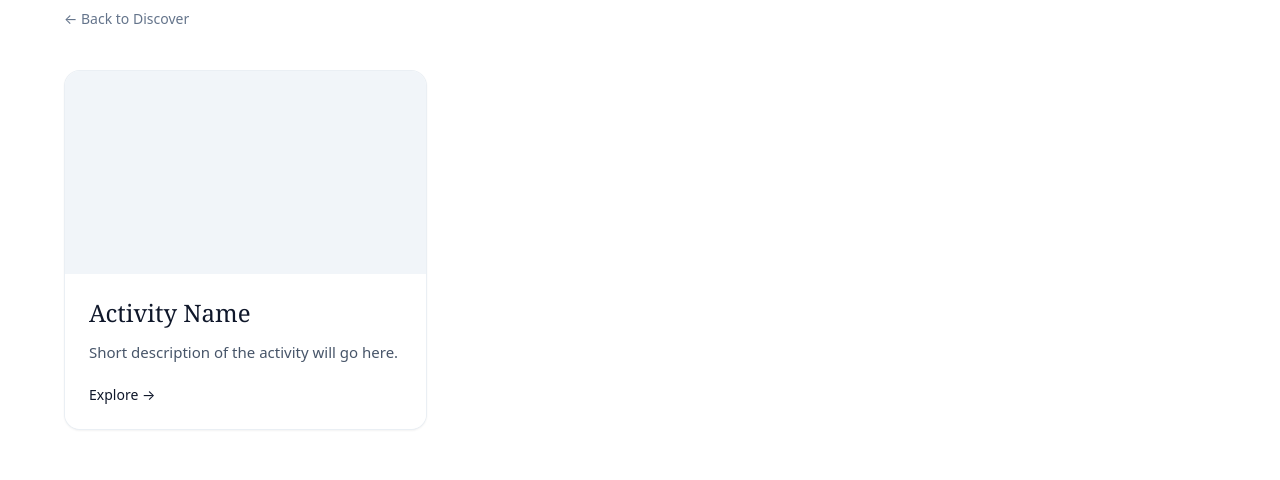
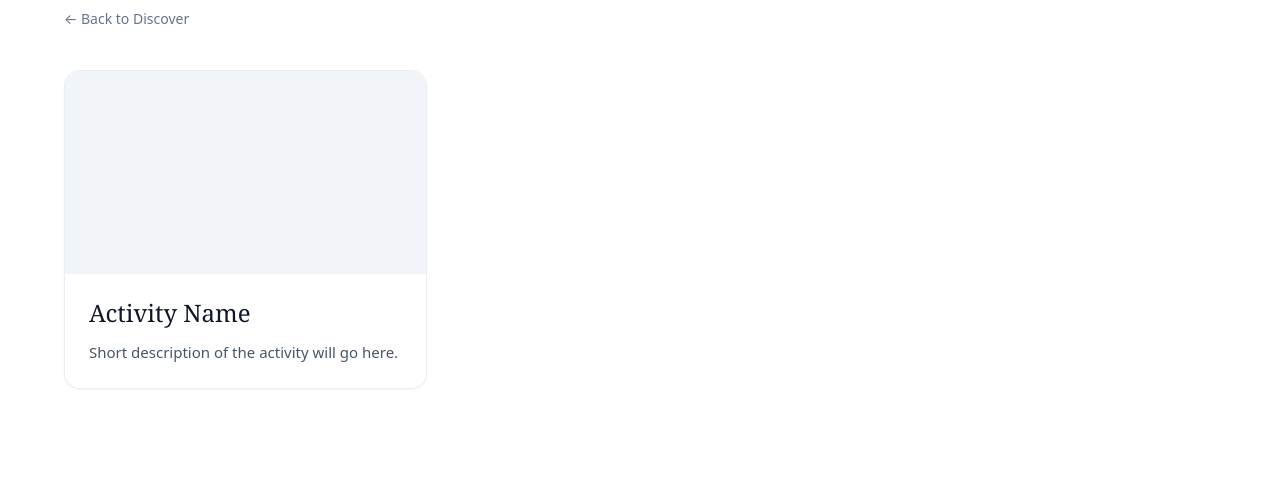
Before and after one commit to jfmichel86/Beyond-traveling-site-new-71, a Next.js app: page /discover-punta-mita/ocean-water-activities in a window 1280 px wide. Shown: the part 731-1211 px from the top of the page. Built offline with nearby package versions, Linux system fonts and the light colour scheme.

Commit message:
Update page.tsx

```diff
--- a/app/discover-punta-mita/[slug]/page.tsx
+++ b/app/discover-punta-mita/[slug]/page.tsx
@@ -64,21 +64,28 @@ export default function DiscoverCategoryPage({ params }: PageProps) {
 </Link>
 
 <div className="mt-10 grid grid-cols-1 md:grid-cols-2 lg:grid-cols-3 gap-8">
-            <div className="overflow-hidden rounded-2xl border border-slate-200/70 bg-white shadow-sm">
+  <Link
+    href={`/discover-punta-mita/${category.slug}/activity-name`}
+    className="block h-full group"
+  >
+    <div className="flex h-full flex-col overflow-hidden rounded-2xl border border-slate-200/70 bg-white shadow-sm transition duration-300 group-hover:shadow-lg group-hover:-translate-y-[2px]">
       <div className="aspect-[16/9] bg-slate-100" />
-              <div className="p-6 bg-white">
-                <h2 className="font-serif text-2xl leading-tight text-slate-900">
+
+      <div className="flex flex-1 flex-col p-6 bg-white">
+        <h2 className="font-serif text-2xl leading-tight text-slate-900 transition-colors duration-300 group-hover:text-slate-700">
           Activity Name
         </h2>
+
         <p className="mt-3 text-[15px] leading-[1.6] text-slate-600">
           Short description of the activity will go here.
         </p>
-                <p className="mt-5 text-[14px] text-slate-900">
-                  Explore →
-                </p>
       </div>
     </div>
+  </Link>
 </div>
+
+
+
         </div>
       </section>
     </main>
```
Lines whose indentation alone changed are shown as unchanged.
